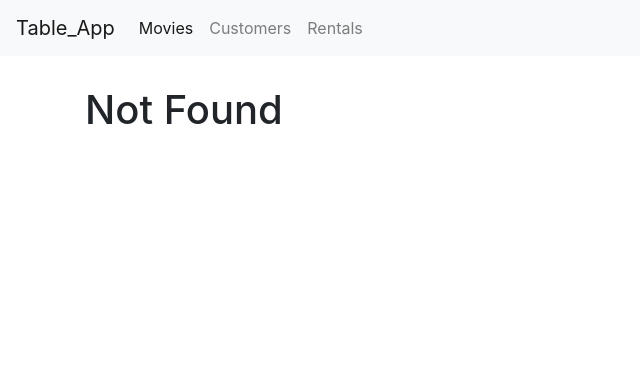
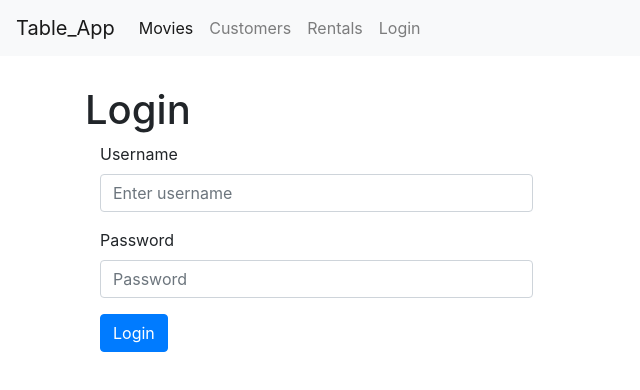
Before and after one commit to YoussefSherif10/Movie_Table_React, a React (Create React App) app: page /login in a window 1280 px wide. Before the commit this address led to /not-found. Shown: the top 390 px of the page, without its empty margins (0-640 px from the left). Built offline with nearby package versions, Linux system fonts and the light colour scheme.

Commit message:
Created loginForm.jsx. Created a new route to the login page.

```diff
--- a/src/App.js
+++ b/src/App.js
@@ -7,6 +7,7 @@ import Customer from "./components/customer";
 import Rental from "./components/rental";
 import NotFound from "./components/notFound";
 import MovieForm from "./components/movieForm";
+import LoginForm from "./components/loginForm";
 
 function App() {
   return (
@@ -16,6 +17,7 @@ function App() {
 
               <div className="starter-template">
                   <Switch>
+                      <Route path="/login" component={LoginForm} />
                       <Route path="/movies/:id" component={MovieForm} />
                       <Route path="/movies" component={Table} />
                       <Route path="/customers" component={Customer} />
--- /dev/null
+++ b/src/components/loginForm.jsx
@@ -0,0 +1,45 @@
+import React, {Component} from "react";
+
+class LoginForm extends Component {
+    state = {
+        account: {
+          username: '',
+          password: '',
+        },
+    };
+    render() {
+        return (
+            <React.Fragment>
+            <h1>Login</h1>
+            <form className="col-5 forms" onSubmit={this.handleSubmit}>
+                <div className="form-group">
+                    <label htmlFor="username">Username</label>
+                    <input type="text" className="form-control" id="username" aria-describedby="emailHelp"
+                           placeholder="Enter username" value={this.state.account.username}
+                           onChange={this.handleChange}/>
+                </div>
+                <div className="form-group">
+                    <label htmlFor="password">Password</label>
+                    <input type="password" className="form-control" id="password" placeholder="Password"/>
+                </div>
+                <button type="submit" className="btn btn-primary">Login</button>
+            </form>
+            </React.Fragment>
+        );
+    }
+
+    handleSubmit = e => {
+        e.preventDefault();     // prevents the default behaviour [full reload]
+
+        // then we should call the server to save the changes then redirect
+        console.log('submited');
+    }
+
+    handleChange = e => {
+        const account = {...this.state.account};
+        account.username = e.currentTarget.value;
+        this.setState({account});
+    }
+}
+
+export default LoginForm;
--- a/src/components/navbar.jsx
+++ b/src/components/navbar.jsx
@@ -21,6 +21,9 @@ class Navbar extends Component {
                         <li className="nav-item">
                             <Link className="nav-link" to="/rentals">Rentals</Link>
                         </li>
+                        <li className="nav-item">
+                            <Link className="nav-link" to="/login">Login</Link>
+                        </li>
                     </ul>
                 </div>
             </nav>
```
Also changed, not shown: src/index.css (line endings or trailing spaces).
